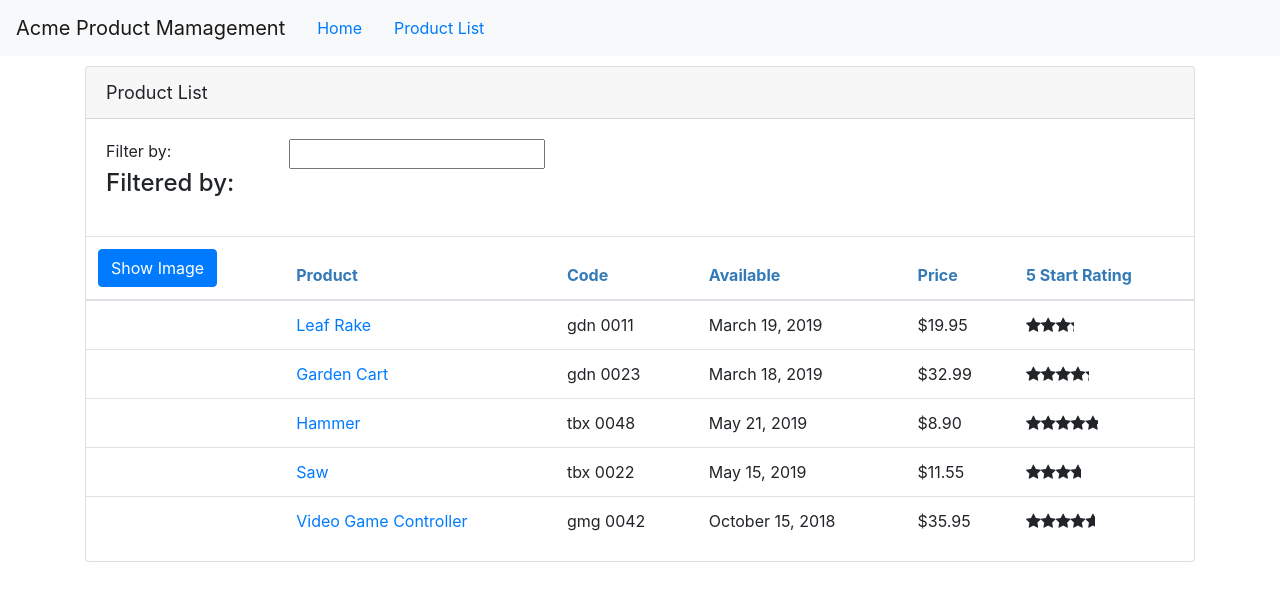
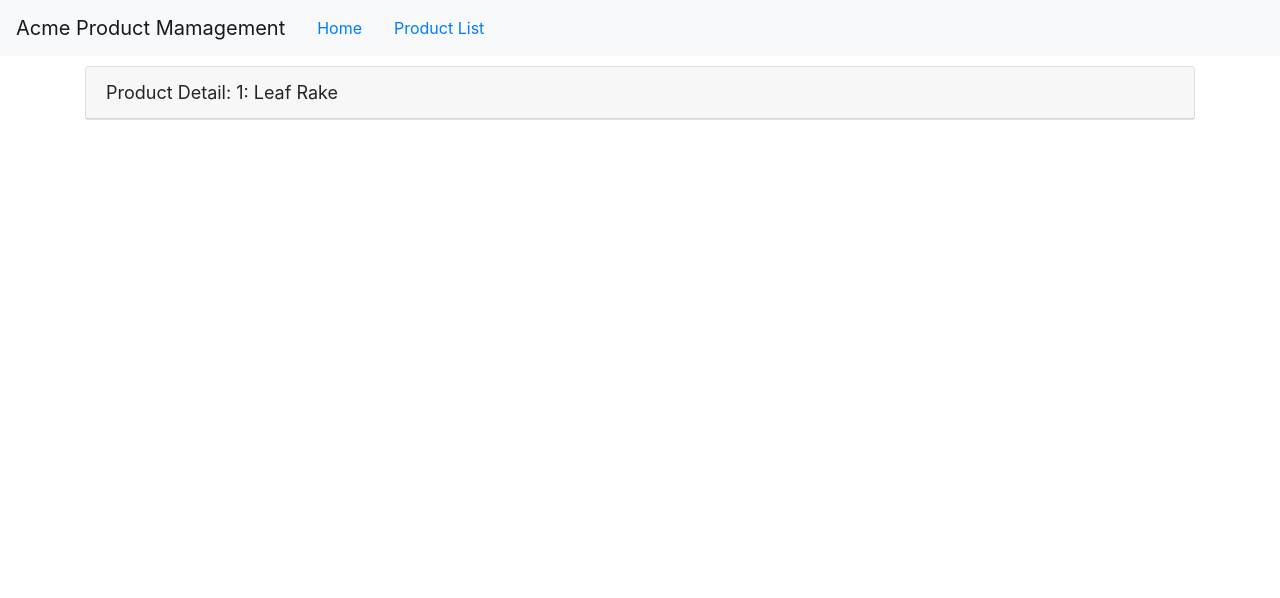
Before and after one commit to gsmofgsm/PSAngularGettingStarted, an Angular app: page /products/1 in a window 1280 px wide. Shown: the top 598 px of the page. Built offline with nearby package versions, Linux system fonts and the light colour scheme.

Commit message:
get id from route snapshot paramMap for product detail page

```diff
--- a/src/app/app.module.ts
+++ b/src/app/app.module.ts
@@ -26,7 +26,7 @@
     HttpClientModule,
     RouterModule.forRoot([
       { path: 'products', component: ProductListComponent },
-      { path: 'products/:id', component: ProductListComponent },
+      { path: 'products/:id', component: ProductDetailComponent },
       { path: 'welcome', component: WelcomeComponent },
       { path: '', redirectTo: 'welcome', pathMatch: 'full' },
       { path: '**', redirectTo: 'welcome', pathMatch: 'full' }
--- a/src/app/products/product-detail.component.ts
+++ b/src/app/products/product-detail.component.ts
@@ -1,4 +1,6 @@
 import { Component, OnInit } from '@angular/core';
+import { ActivatedRoute } from '@angular/router';
+import { IProduct } from './product';
 
 @Component({
   selector: 'pm-product-detail',
@@ -6,10 +8,24 @@
   styleUrls: ['./product-detail.component.css']
 })
 export class ProductDetailComponent implements OnInit {
+  pageTitle: string = 'Product Detail';
+  product: IProduct;
 
-  constructor() { }
+  constructor(private route: ActivatedRoute) { }
 
   ngOnInit() {
+    let id = +this.route.snapshot.paramMap.get('id');
+    this.pageTitle += `: ${id}`;
+    this.product = {
+      "productId": id,
+      "productName": "Leaf Rake",
+      "productCode": "GDN-0011",
+      "releaseDate": "March 19, 2019",
+      "description": "Leaf rake with 48-inch wooden handle.",
+      "price": 19.95,
+      "starRating": 3.2,
+      "imageUrl": "assets/images/leaf_rake.png"
+    };
   }
 
 }
```
